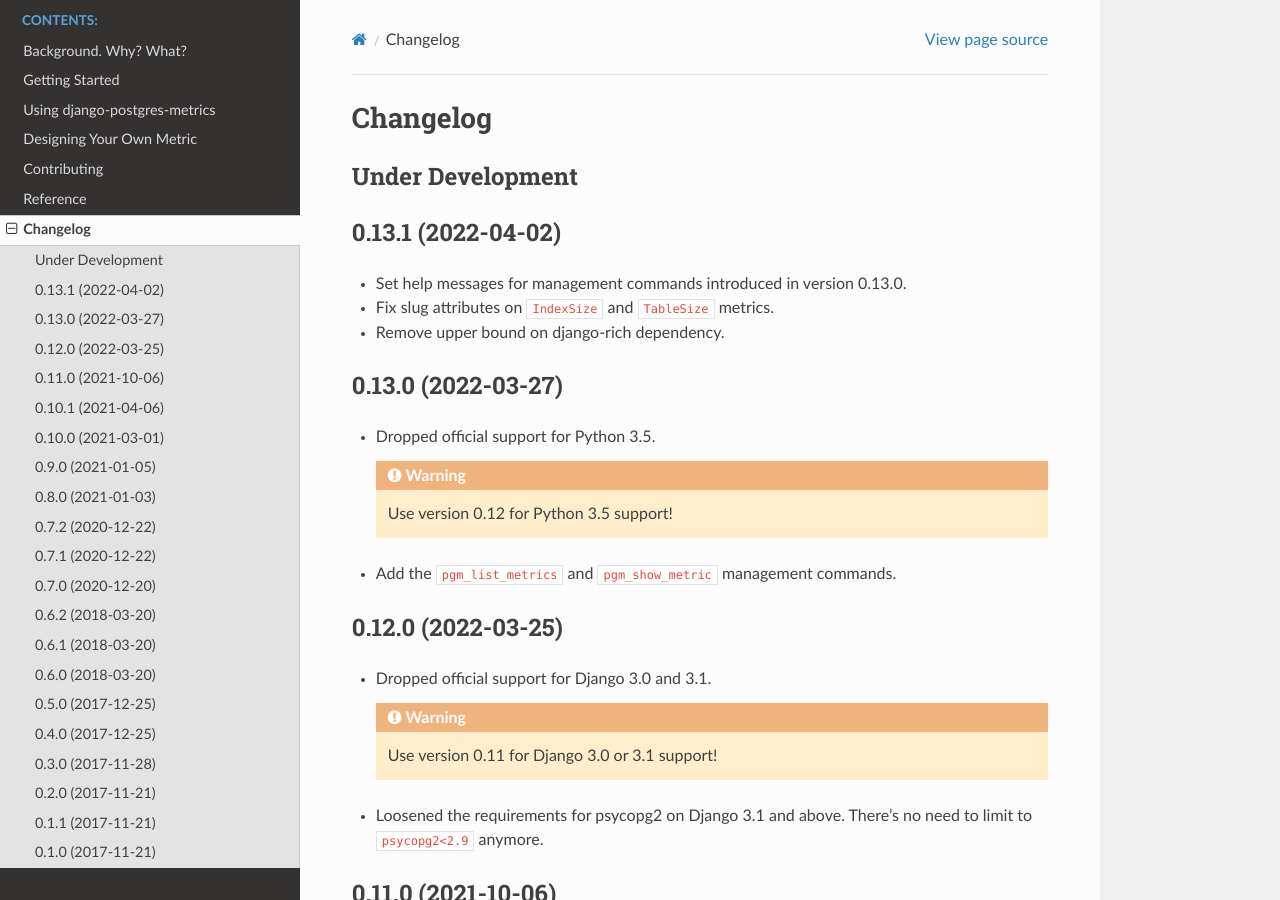
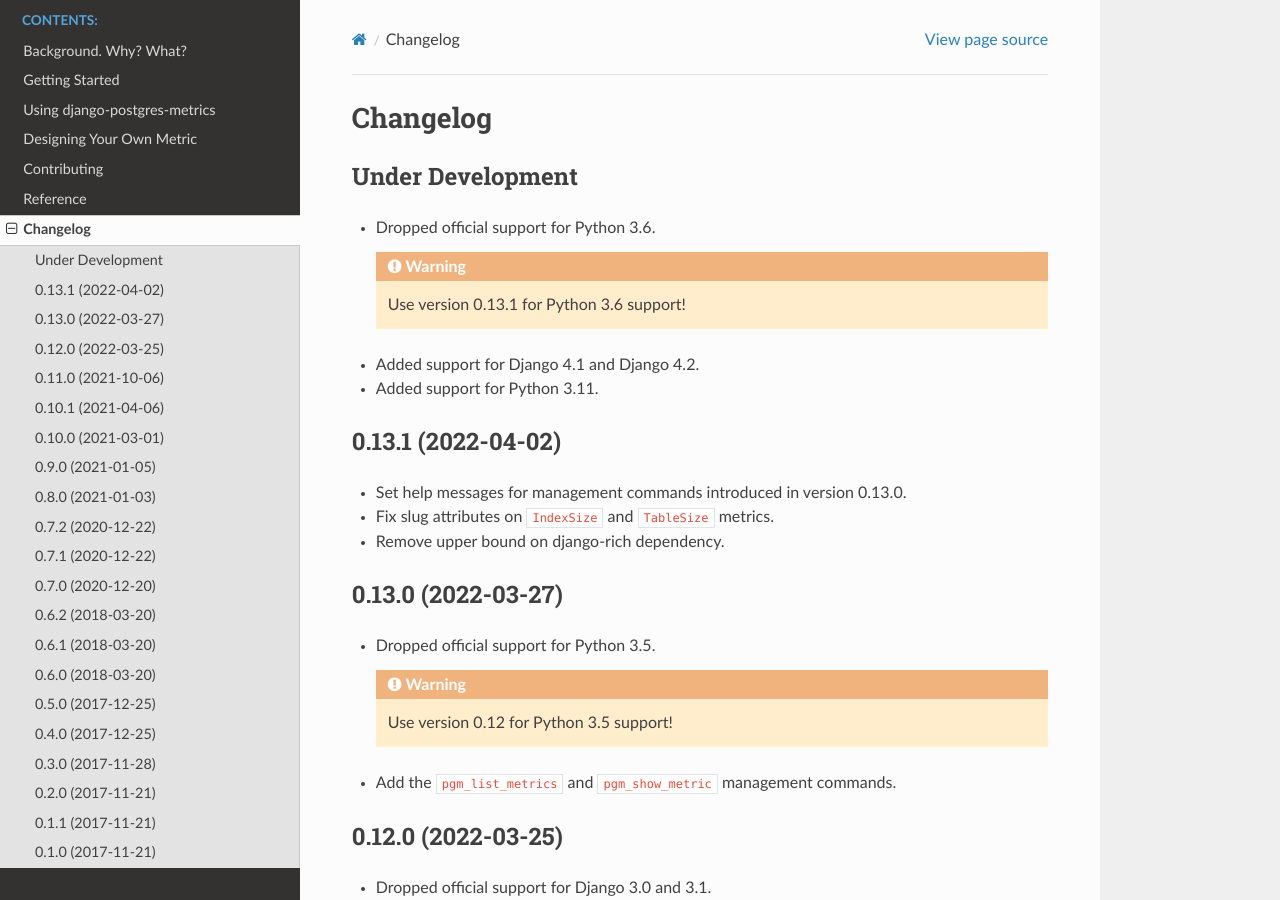
Before and after one commit to django-postgres-metrics/django-postgres-metrics, a Sphinx documentation site: the page built from docs/source/changelog.rst, in a window 1280 px wide and 900 px high. Built offline with Sphinx 7.4.7 and the Read the Docs theme 2.0.0, drawn with Linux system fonts in a browser that asks for light colours; pages that are not in the unit, such as notebooks, are missing from menus; the version number could not be read and is left out.

Commit message:
fix: Test against Django 4.1 and 4.2 (including psycopg)

```diff
--- a/docs/source/changelog.rst
+++ b/docs/source/changelog.rst
@@ -6,6 +6,16 @@
 
 Under Development
 =================
+
+* Dropped official support for Python 3.6.
+
+  .. warning::
+
+     Use version 0.13.1 for Python 3.6 support!
+
+* Added support for Django 4.1 and Django 4.2.
+
+* Added support for Python 3.11.
 
 0.13.1 (2022-04-02)
 ===================
--- a/setup.py
+++ b/setup.py
@@ -36,7 +36,6 @@
         "test": [
             "coverage[toml]>=5,<6",
             "Django",
-            "psycopg2",
             "selenium==3.141.0",
         ],
     },
@@ -49,6 +48,8 @@
         "Framework :: Django :: 2.2",
         "Framework :: Django :: 3.2",
         "Framework :: Django :: 4.0",
+        "Framework :: Django :: 4.1",
+        "Framework :: Django :: 4.2",
         "Intended Audience :: Developers",
         "License :: OSI Approved :: BSD License",
         "Operating System :: OS Independent",
@@ -59,6 +60,7 @@
         "Programming Language :: Python :: 3.8",
         "Programming Language :: Python :: 3.9",
         "Programming Language :: Python :: 3.10",
+        "Programming Language :: Python :: 3.11",
     ],
     python_requires=">=3.6",
 )
```
Also changed, not shown: README.md (+3 -3 lines), 1 other file.
